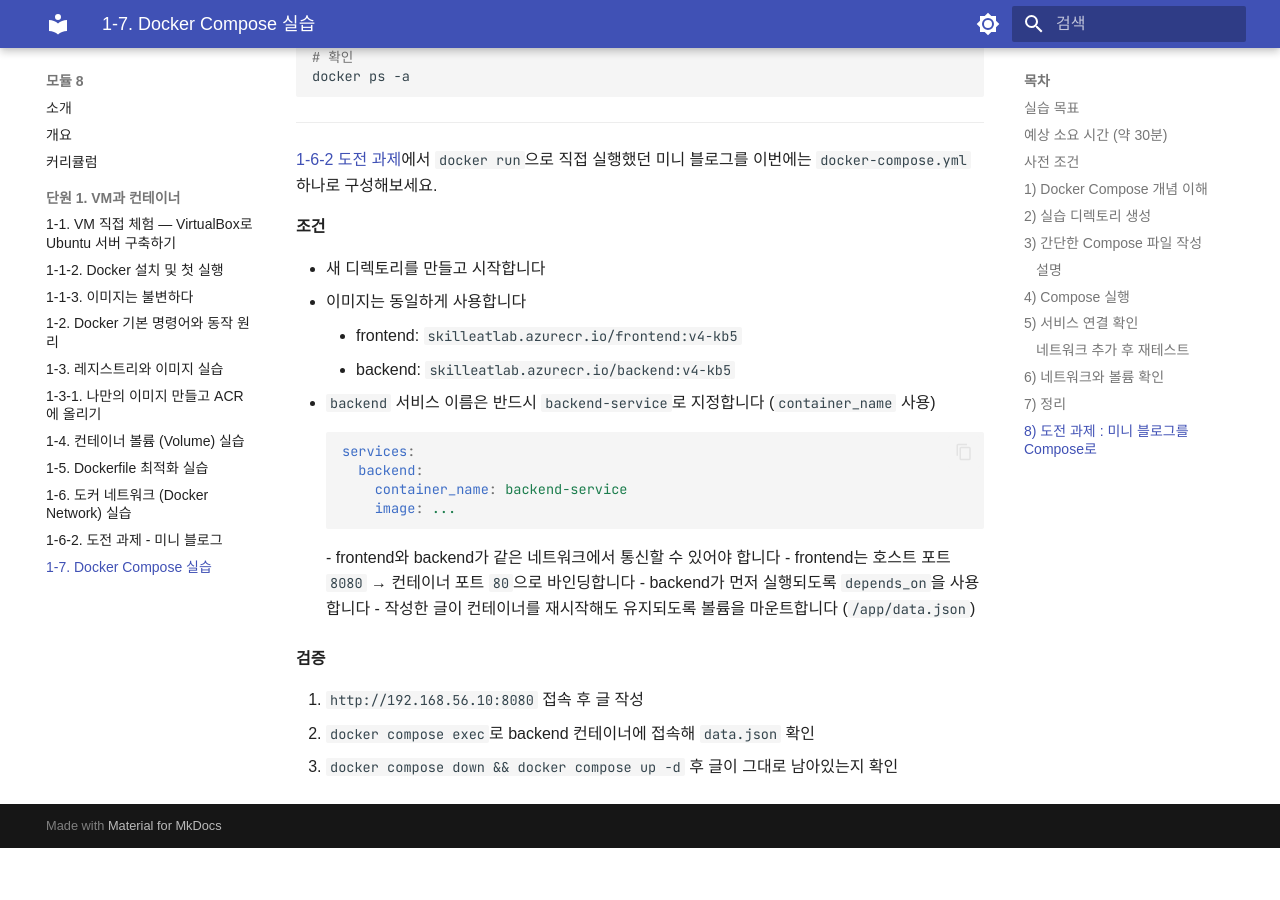
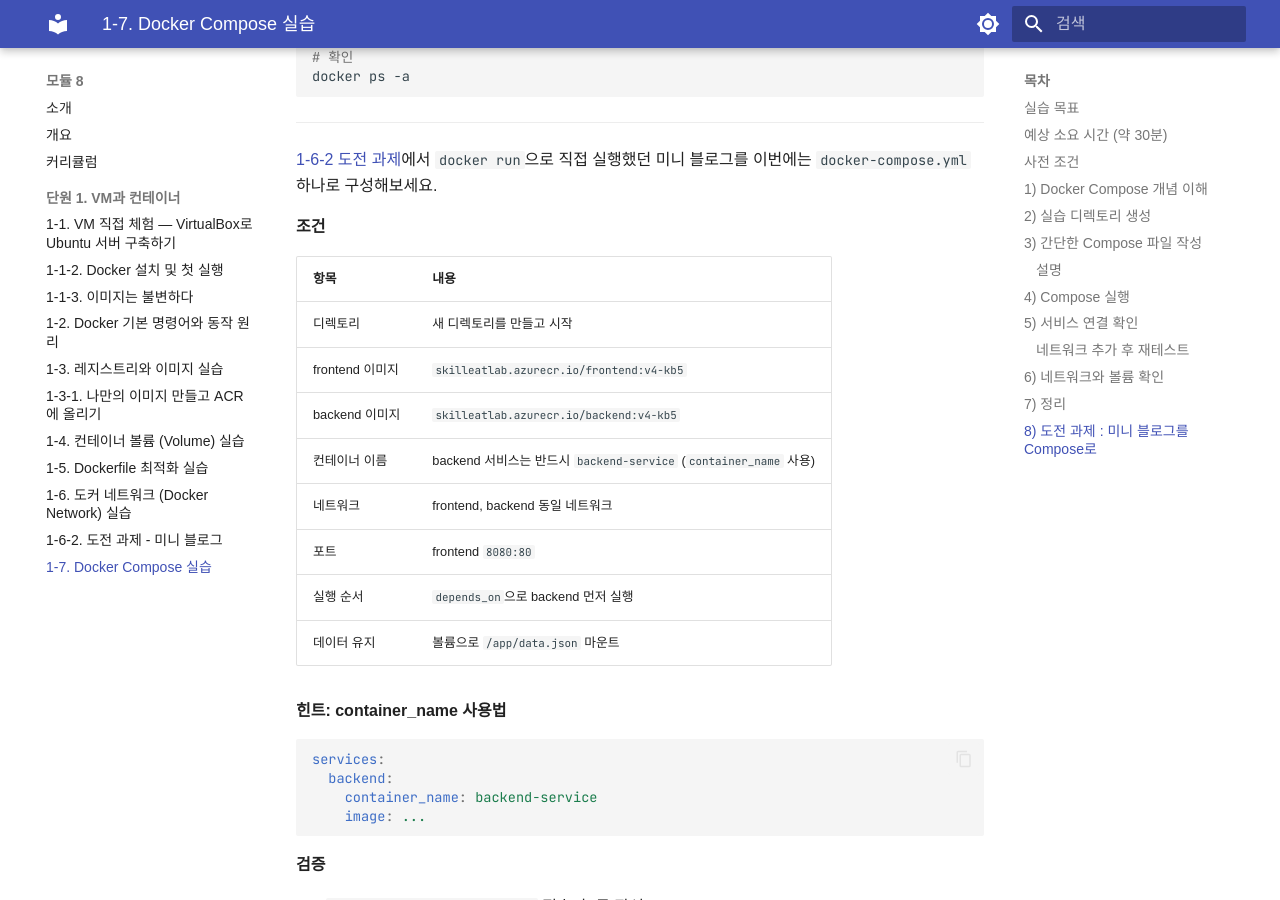
Before and after one commit to skilleat-labs/docker-k8s-labs, an MkDocs documentation site: the page built from docs/modules/module8/1-7.md, in a window 1280 px wide and 900 px high, scrolled down 5336 px. Built offline with MkDocs 1.6.1 and Material for MkDocs 9.7.7, drawn with Linux system fonts in a browser that asks for light colours; some web fonts are replaced; before the commit the page ends 6184 px from its top, so only the background shows below that.

Commit message:
1-7: 8) 도전 과제 조건 표로 정리하여 가독성 개선
Co-Authored-By: Claude Sonnet 4.6 <noreply@anthropic.com>

````diff
--- a/docs/modules/module8/1-7.md
+++ b/docs/modules/module8/1-7.md
@@ -251,22 +251,25 @@ docker ps -a
 
 **조건**
 
-- 새 디렉토리를 만들고 시작합니다
-- 이미지는 동일하게 사용합니다
-    - frontend: `skilleatlab.azurecr.io/frontend:v4-kb5`
-    - backend: `skilleatlab.azurecr.io/backend:v4-kb5`
-- `backend` 서비스 이름은 반드시 `backend-service`로 지정합니다 (`container_name` 사용)
+| 항목 | 내용 |
+|------|------|
+| 디렉토리 | 새 디렉토리를 만들고 시작 |
+| frontend 이미지 | `skilleatlab.azurecr.io/frontend:v4-kb5` |
+| backend 이미지 | `skilleatlab.azurecr.io/backend:v4-kb5` |
+| 컨테이너 이름 | backend 서비스는 반드시 `backend-service` (`container_name` 사용) |
+| 네트워크 | frontend, backend 동일 네트워크 |
+| 포트 | frontend `8080:80` |
+| 실행 순서 | `depends_on`으로 backend 먼저 실행 |
+| 데이터 유지 | 볼륨으로 `/app/data.json` 마운트 |
 
-    ```yaml
-    services:
-      backend:
-        container_name: backend-service
-        image: ...
-    ```
-- frontend와 backend가 같은 네트워크에서 통신할 수 있어야 합니다
-- frontend는 호스트 포트 `8080` → 컨테이너 포트 `80`으로 바인딩합니다
-- backend가 먼저 실행되도록 `depends_on`을 사용합니다
-- 작성한 글이 컨테이너를 재시작해도 유지되도록 볼륨을 마운트합니다 (`/app/data.json`)
+**힌트: container_name 사용법**
+
+```yaml
+services:
+  backend:
+    container_name: backend-service
+    image: ...
+```
 
 **검증**
 
````
